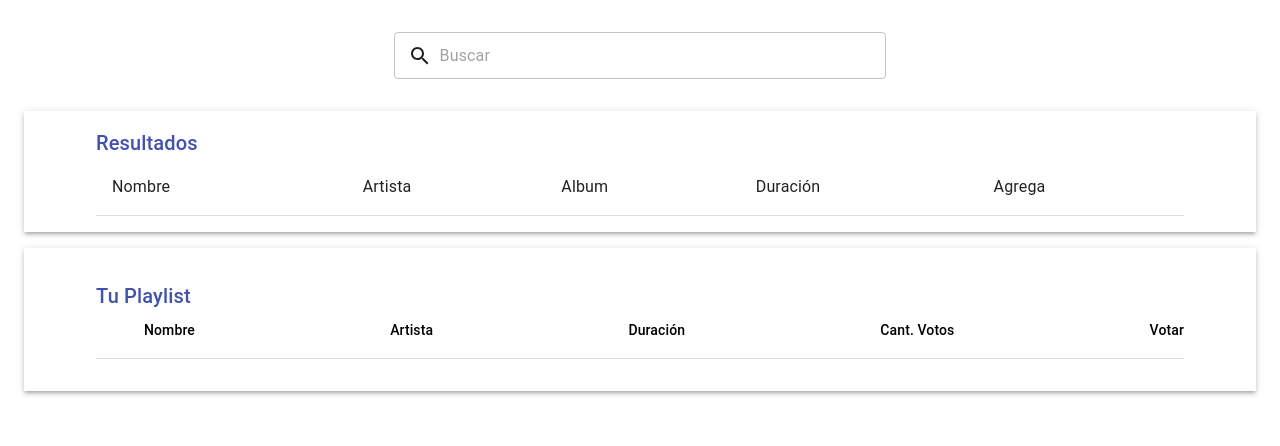
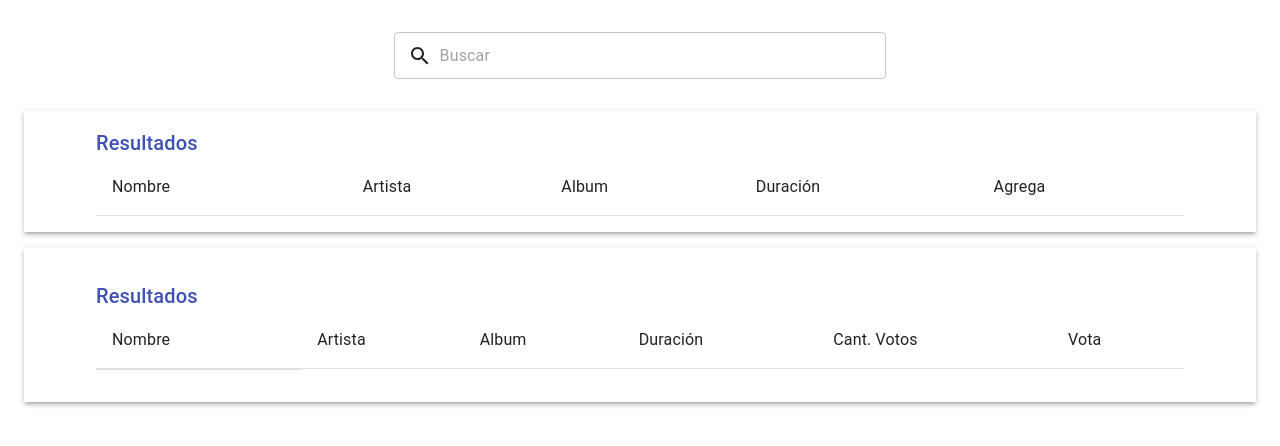
Before and after one commit to Ry-Ferreira/Proyecto-Modulo-2, a React (Create React App) app in the folder app-run/: page /playlist in a window 1280 px wide. Shown: the top 446 px of the page. Built offline with nearby package versions, Linux system fonts and the light colour scheme.

Commit message:
AddItemList-Work--VotesCount-Progress

```diff
--- /dev/null
+++ b/app-run/src/Components/MyPlaylist.js
@@ -0,0 +1,97 @@
+import React, { useState } from 'react';
+import Container from '@material-ui/core/Container';
+import Box from '@material-ui/core/Box';
+import Typography from '@material-ui/core/Typography';
+import Grid from '@material-ui/core/Grid';
+import Divider from '@material-ui/core/Divider';
+import { makeStyles } from '@material-ui/core/styles';
+import TableCell from '@material-ui/core/TableCell';
+import TableContainer from '@material-ui/core/TableContainer';
+import TableHead from '@material-ui/core/TableHead';
+import TableRow from '@material-ui/core/TableRow';
+import Avatar from '@material-ui/core/Avatar';
+import ListResult from './Sub-components/ListResult';
+import EmptyList from './Sub-components/EmptyList';
+import Table from '@material-ui/core/Table';
+import TableBody from '@material-ui/core/TableBody';
+
+import FavButton from './Sub-components/FavButton';
+
+const useStyles = makeStyles({
+    root: {
+        marginLeft: 0,
+        marginRight: 0,
+    },
+    table: {
+        minWidth: 650,
+    },
+})
+
+
+const MyPlaylist = (props) => {
+
+    const classes = useStyles();
+
+    const [count, setCountUp] = useState();
+
+    const songItem = props.myPlaylist;
+
+    const handleUpCount = () => {
+        setCountUp([...songItem]);
+    }
+
+    const handleDownCount = () => {
+        console.log("estoy bajando" + songItem);
+    }
+
+
+
+
+
+    return(
+        <Container>
+            <Box boxShadow={3} py={4} my={2} px={9}>
+                <Grid container="bool" direction="column">
+                    <TableContainer>
+                        <Table aria-label="simple table">
+                            <TableHead>
+                                <Typography variant="h6" color="primary">Resultados</Typography>
+                                <TableRow>
+                                    <TableCell><Typography variant="body1"> Nombre </Typography></TableCell>
+                                    <TableCell><Typography variant="body1"> Artista </Typography></TableCell>
+                                    <TableCell><Typography variant="body1"> Album </Typography></TableCell>
+                                    <TableCell><Typography variant="body1"> Duración </Typography></TableCell>
+                                    <TableCell><Typography variant="body1"> Cant. Votos </Typography></TableCell>
+                                    <TableCell><Typography variant="body1"> Vota </Typography></TableCell>
+                                </TableRow>
+                            </TableHead>
+                            <TableBody>
+                            <Divider variant="middle" classes={{root: classes.root}} />
+                                {props.myPlaylist.map((song) => (
+                                    <TableRow key={song.uuid}>
+                                        <TableCell align="left">
+                                            <Grid container="bool" direction="row" alignItems="center">
+                                                <Box mr={2}>
+                                                    <Avatar alt={song.name} src={song.artist.coverUrl}/>
+                                                </Box>
+                                                {song.name}
+                                            </Grid>
+                                        </TableCell>
+                                        <TableCell align="left">{song.artist.name}</TableCell>
+                                        <TableCell align="left">{song.album}</TableCell>
+                                        <TableCell align="left">{song.duration}</TableCell>
+                                        <TableCell align="left">{song.count}</TableCell>
+                                        <TableCell align="left"><FavButton onClickUp={props.handleUpCount(song)} onClickDown={props.handleDownCount} /></TableCell>
+                                    </TableRow>
+                                ))
+                                }
+                            </TableBody>
+                        </Table>
+                    </TableContainer>
+                </Grid>
+            </Box>
+        </Container>
+    )
+}
+
+export default MyPlaylist;
--- a/app-run/src/Components/SearchList.js
+++ /dev/null
@@ -1,75 +0,0 @@
-import React, { useState } from 'react';
-import Container from '@material-ui/core/Container';
-import Box from '@material-ui/core/Box';
-import Typography from '@material-ui/core/Typography';
-import Grid from '@material-ui/core/Grid';
-import Divider from '@material-ui/core/Divider';
-import { makeStyles } from '@material-ui/core/styles';
-import TableCell from '@material-ui/core/TableCell';
-import TableContainer from '@material-ui/core/TableContainer';
-import TableHead from '@material-ui/core/TableHead';
-import TableRow from '@material-ui/core/TableRow';
-import Avatar from '@material-ui/core/Avatar';
-import ListResult from './Sub-components/ListResult';
-import EmptyList from './Sub-components/EmptyList';
-
-const useStyles = makeStyles({
-    root: {
-        marginLeft: 0,
-        marginRight: 0,
-    },
-    table: {
-        minWidth: 650,
-    },
-})
-
-
-const SearchList = (props) => {
-
-    const classes = useStyles();
-    const addNewSong = props.addSong;
-
-    return(
-        <Container>
-            <Box boxShadow={3} py={4} my={2} px={9}>
-                <Grid container="bool" direction="column">
-                    <Box mb={2}>
-                        <Box mb={1}>
-                            <Typography variant="h6" color="primary">Tu Playlist</Typography>
-                        </Box>
-                        <Box>
-                            <Grid container="bool" direction="row" justify="space-between">
-                                <Box ml={6}><Typography variant="subtitle2">Nombre</Typography></Box>
-                                <Box><Typography variant="subtitle2">Artista</Typography></Box>
-                                <Box><Typography variant="subtitle2">Duración</Typography></Box>
-                                <Box><Typography variant="subtitle2">Cant. Votos</Typography></Box>
-                                <Box><Typography variant="subtitle2">Votar</Typography></Box>
-                            </Grid>
-                        </Box>
-                    </Box>
-                    <Divider variant="middle" classes={{root: classes.root}}/>
-                    {/*addNewSong.map((song) => (
-                        <TableRow key={song.uuid}>
-                            <TableCell align="left">
-                                <Grid container="bool" direction="row" alignItems="center">
-                                    <Box mr={2}>
-                                        <Avatar alt={song.artist.name} src={song.artist.coverUrl}/>
-                                    </Box>
-                                    {song.name}
-                                </Grid>
-                            </TableCell>
-                            <TableCell align="left">{song.artist.name}</TableCell>
-                            <TableCell align="left">{song.album}</TableCell>
-                            <TableCell align="left">{song.duration}</TableCell>
-                            <TableCell align="left">hola</TableCell>
-                        </TableRow>
-                    ))
-                    */}
-
-                </Grid>
-            </Box>
-        </Container>
-    )
-}
-
-export default SearchList;
--- a/app-run/src/Components/SearchPlay.js
+++ b/app-run/src/Components/SearchSong.js
@@ -84,7 +84,7 @@ const SearchPlay = (props) => {
                                                     <TableCell align="left">{song.artist.name}</TableCell>
                                                     <TableCell align="left">{song.album}</TableCell>
                                                     <TableCell align="left">{song.duration}</TableCell>
-                                                    <TableCell align="left"><AddButton onClick={(e) => clickButton(e, song)}/></TableCell>
+                                                    <TableCell align="left"><AddButton onClick={(e) => clickButton(song.uuid)}/></TableCell>
                                                 </TableRow>
                                             ))}
                                         </TableBody>
--- /dev/null
+++ b/app-run/src/Components/Sub-components/FavButton.js
@@ -0,0 +1,25 @@
+import React from 'react';
+import IconButton from '@material-ui/core/IconButton';
+import ThumbUpAltIcon from '@material-ui/icons/ThumbUpAlt';
+import ThumbDownIcon from '@material-ui/icons/ThumbDown';
+import Box from '@material-ui/core/Box';
+import { Icon } from '@material-ui/core';
+
+const FavButton = (props) => {
+    return (
+        <Box>
+            <IconButton onClick={props.onClickUp}>
+                <Box>
+                    <ThumbUpAltIcon />
+                </Box>
+            </IconButton>
+            <IconButton onClick={props.onClickDown}>
+                <Box>
+                    <ThumbDownIcon />
+                </Box>
+            </IconButton>
+        </Box>
+    )
+}
+
+export default FavButton;
--- a/app-run/src/Pages/Playlist.js
+++ b/app-run/src/Pages/Playlist.js
@@ -1,21 +1,17 @@
-import React, { Fragment, useState } from 'react';
-import Snackbar from '../Components/Snackbar';
-import SearchPlay from '../Components/SearchPlay';
-import SearchList from '../Components/SearchList';
-import songsJSON from '../base-de-datos/songData.json';
-import { BrowserRouter as useParams } from "react-router-dom";
-
+import React, { Fragment, useState } from "react";
+import Snackbar from "../Components/Snackbar";
+import SearchSong from "../Components/SearchSong";
+import MyPlaylist from "../Components/MyPlaylist";
+import songsJSON from "../base-de-datos/songData.json";
 
 const Playlist = () => {
-
   let songs = songsJSON;
 
   const [inputValue, setInputValue] = useState("");
   const [filterList, setFilterList] = useState([]);
-    const [addSong, setAddSong] = useState([]);
+  const [myPlaylist, setMyPlaylist] = useState([]);
 
   const filterSongs = (song) => {
-
     // Aca filtro las canciones que coinciden con la busqueda
     if (song.name.includes(inputValue)) {
       return true;
@@ -26,31 +22,67 @@ const Playlist = () => {
 
   const handleInputValue = (e) => {
     setInputValue(e.target.value);
-        console.log(inputValue);
   };
 
   const handleInputKeyPress = (e) => {
     if (e.key === "Enter") {
-
       // primero me quedo con los resultyados filtrados
-            let result = songs.filter(filterSongs);
+      let result = songs.filter((song) => {
+        // Aca filtro las canciones que coinciden con la busqueda
+        if (song.name.includes(inputValue)) {
+          return true;
+        } else {
+          return false;
+        }
+      });
 
       // despues actualizo el estado con esos resultados pora poder mostrarlos en el render
       setFilterList(result);
-            console.log(filterList);
     }
   };
 
-    const handlePassSong = (song) => {
-        setAddSong(song);
+  const handlePassSong = (uuid) => {
+    let newSong = songsJSON.filter((song) => {
+      if (song.uuid == uuid) {
+        return true;
+      } else {
+        return false;
+      }
+    });
+
+    let songWithCount = newSong.map((song) => (
+        {...song, count: 0}
+        ));
+
+      setMyPlaylist([...myPlaylist].concat(songWithCount));
+      console.log(myPlaylist);
     };
+
+  const handleUpCount = (uuid) => {
+    myPlaylist.filter((song) => {
+        if (song.uuid == uuid) {
+            return {...song, count : count + 1};
+        } else {
+            return console.log('im not working');
+        }
+    });
+  }
+
+  const handleDownCount = () => {
+      console.log("Estoy bajando");
+  }
 
   return (
     <Fragment>
-            <SearchPlay onChange={handleInputValue} onKeyPress={handleInputKeyPress} filterList={filterList} clickButton={handlePassSong}/>
-            <SearchList addSong={addSong}/>
+      <SearchSong
+        onChange={handleInputValue}
+        onKeyPress={handleInputKeyPress}
+        filterList={filterList}
+        clickButton={handlePassSong}
+      />
+      <MyPlaylist myPlaylist={myPlaylist} handleUpCount={handleUpCount} handleDownCount={handleDownCount} />
     </Fragment>
-    )
-}
+  );
+};
 
 export default Playlist;
```
Lines whose indentation alone changed are shown as unchanged.
